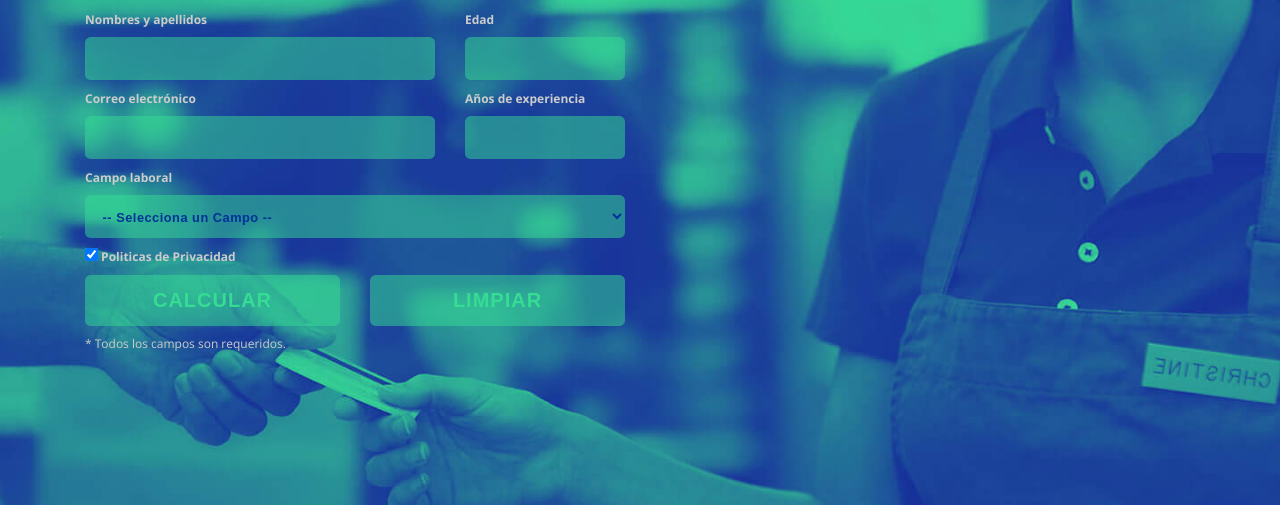
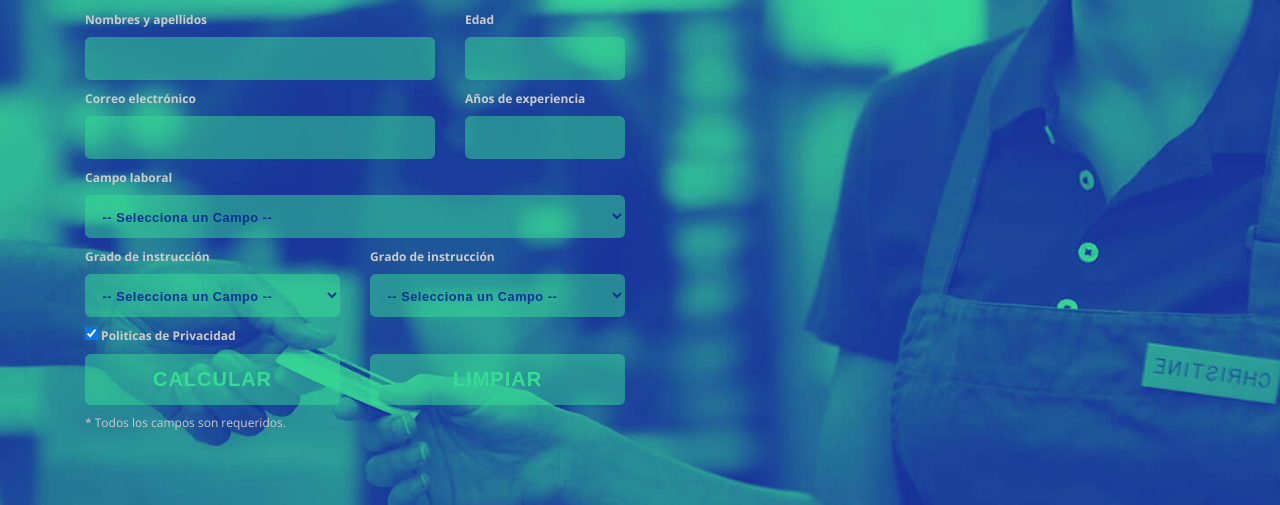
Before and after one commit to jennerweb/Crece, a Django app: page / in a window 1280 px wide. Shown: the part 295-800 px from the top of the page. Run offline with Django 3.2, Linux system fonts and the light colour scheme; data comes from the database, SQL or seed files in the repository; some libraries are stand-ins or nearby versions.

Commit message:
V4 nuevos campos en el sistema

```diff
--- a/templates/index.html
+++ b/templates/index.html
@@ -63,6 +63,7 @@
               <input class="form-control" type="text" name="experiencia" onKeyPress="return soloNumeros(event)" maxlength="2"  required>
             </div>
           </div>
+
           <div class="col-xs-12 col-sm-12 col-lg-12">
             <div class="form-group">
               <label for="exampleInputEmail1">Campo laboral</label>
@@ -74,6 +75,39 @@
               </select>
             </div>
           </div>
+          <div class="col-xs-12 col-sm-6 col-lg-6">
+            <div class="form-group">
+              <label for="exampleInputEmail1">Grado de instrucción</label>
+              <select class="form-control" name="grado" required>
+                <option value="">-- Selecciona un Campo --</option>
+                <option value="Secundaria completa">Secundaria completa</option>
+                <option value="Formacion tecnica incompleta">Formación técnica incompleta</option>
+                <option value="Formacion tecnica completa">Formación técnica completaa</option>
+                <option value="Universitaria incompleta">Universitaria incompleta</option>
+                <option value="Universitaria completa">Universitaria completa</option>
+                <option value="Maestria">Maestría</option>
+                <option value="Doctorado">Doctorado</option>
+              </select>
+            </div>
+          </div>
+
+          <div class="col-xs-12 col-sm-6 col-lg-6">
+            <div class="form-group">
+              <label for="exampleInputEmail1">Grado de instrucción</label>
+              <select class="form-control" name="ciudad" required>
+                <option value="">-- Selecciona un Campo --</option>
+                <option value="Secundaria completa">Secundaria completa</option>
+                <option value="Formacion tecnica incompleta">Formación técnica incompleta</option>
+                <option value="Formacion tecnica completa">Formación técnica completaa</option>
+                <option value="Universitaria incompleta">Universitaria incompleta</option>
+                <option value="Universitaria completa">Universitaria completa</option>
+                <option value="Maestria">Maestría</option>
+                <option value="Doctorado">Doctorado</option>
+              </select>
+            </div>
+          </div>
+
+
             <div class="col-xs-12 col-sm-12 col-lg-12">
               <div class="form-check">
               <label class="form-check-label">
--- a/usuarios/admin.py
+++ b/usuarios/admin.py
@@ -3,4 +3,4 @@ from usuarios.models import *
 
 @admin.register(Usuarios)
 class UsuariosAdmin(admin.ModelAdmin):
-    list_display = ('nombres', 'edad')
+    list_display = ('nombres', 'edad', 'ciudad', 'correo')
--- a/usuarios/models.py
+++ b/usuarios/models.py
@@ -16,6 +16,8 @@ class Usuarios(models.Model):
     experiencia_horas = models.CharField(max_length=8, null=False, blank=False)
     profesion = models.ForeignKey(Profesiones, null=True ,blank=False)
     certificado = models.TextField(null=False, blank=True)
+    grado = models.CharField(max_length=50, null=False, blank=False)
+    ciudad = models.CharField(max_length=50, null=False, blank=False)
 
     def __str__(self):
         return self.nombres
--- a/usuarios/views.py
+++ b/usuarios/views.py
@@ -33,6 +33,8 @@ def guardarUsuario(request):
         u.experiencia_anos = request.POST['experiencia']
         u.experiencia_horas = int(request.POST['experiencia']) * 2304
         u.profesion_id = request.POST['profesion']
+        u.grado_id = request.POST['grado']
+        u.ciudad_id = request.POST['ciudad']
         u.save()
         try:
             os.makedirs("media/usuarios/"+str(u.id))
```
Also changed, not shown: 4 other files.
